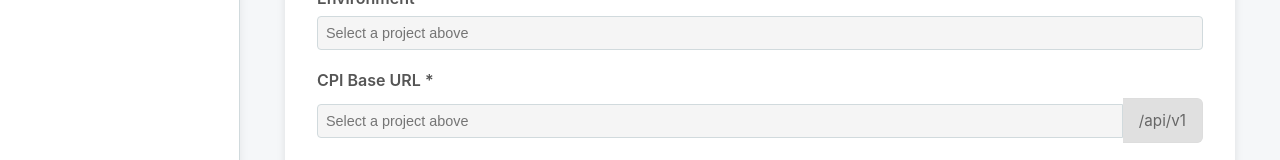
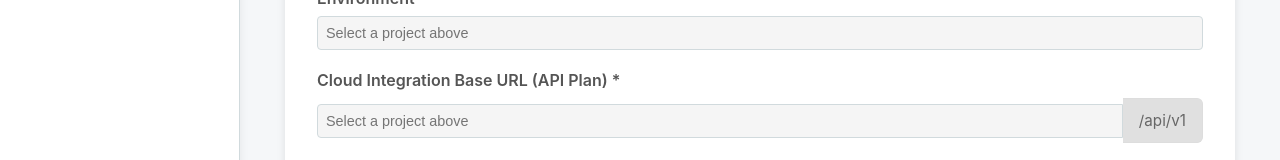
Before and after one commit to hiteshwarmanni/sap-integration-content-automation, a React (Vite) app in the folder client/: page /deploy in a window 1280 px wide. Shown: the part 381-541 px from the top of the page. Built offline with nearby package versions, Linux system fonts and the light colour scheme; no server answers.

Commit message:
renamed UI headers

```diff
--- a/client/src/pages/DeployPage.jsx
+++ b/client/src/pages/DeployPage.jsx
@@ -236,7 +236,7 @@ function DeployPage({ isJobRunning, setIsJobRunning, refreshLogs, projects: proj
                 </div>
 
                 <div className="form-group">
-                    <label>CPI Base URL *</label>
+                    <label>Cloud Integration Base URL (API Plan) *</label>
                     <div style={{ display: 'flex', alignItems: 'center', gap: '0' }}>
                         <input
                             type="text" name="cpiBaseUrl"
--- a/client/src/pages/DownloadPage.jsx
+++ b/client/src/pages/DownloadPage.jsx
@@ -216,7 +216,7 @@ function DownloadPage({ isJobRunning, setIsJobRunning, refreshLogs, projects: pr
         </div>
 
         <div className="form-group">
-          <label>CPI Base URL *</label>
+          <label>Cloud Integration Base URL (API Plan) *</label>
           <div style={{ display: 'flex', alignItems: 'center', gap: '0' }}>
             <input
               type="text" name="cpiBaseUrl"
--- a/client/src/pages/ProjectMasterPage.jsx
+++ b/client/src/pages/ProjectMasterPage.jsx
@@ -193,7 +193,7 @@ function ProjectMasterPage({ projects, error: projectsError, refreshProjects })
                         </div>
 
                         <div className="form-group">
-                            <label>CPI Base URL *</label>
+                            <label>Cloud Integration Base URL (API Plan) *</label>
                             <div style={{ display: 'flex', alignItems: 'center', gap: '0' }}>
                                 <input
                                     type="text"
@@ -260,7 +260,7 @@ function ProjectMasterPage({ projects, error: projectsError, refreshProjects })
                         </div>
 
                         <div className="form-group">
-                            <label>Project Members (Comma-separated emails)</label>
+                            <label>Additional Project Members (Comma-separated emails)</label>
                             <textarea
                                 name="projectMembers"
                                 value={formData.projectMembers}
@@ -429,7 +429,7 @@ function ProjectMasterPage({ projects, error: projectsError, refreshProjects })
                                 <tr>
                                     <th>Project Name</th>
                                     <th>Environment</th>
-                                    <th>CPI Base URL</th>
+                                        <th>Cloud Integration Base URL (API Plan)</th>
                                     <th>Members</th>
                                     <th>Created By</th>
                                     <th>Access</th>
--- a/client/src/pages/UploadPage.jsx
+++ b/client/src/pages/UploadPage.jsx
@@ -237,7 +237,7 @@ function UploadPage({ isJobRunning, setIsJobRunning, refreshLogs, projects: proj
         </div>
 
         <div className="form-group">
-          <label>CPI Base URL *</label>
+          <label>Cloud Integration Base URL (API Plan) *</label>
           <div style={{ display: 'flex', alignItems: 'center', gap: '0' }}>
             <input
               type="text" name="cpiBaseUrl"
```
